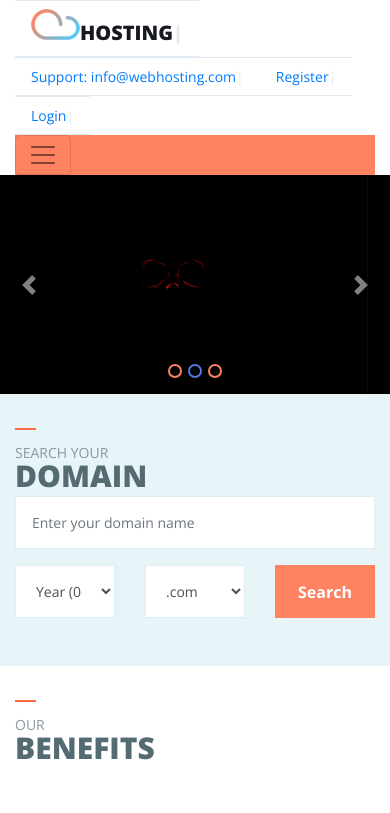
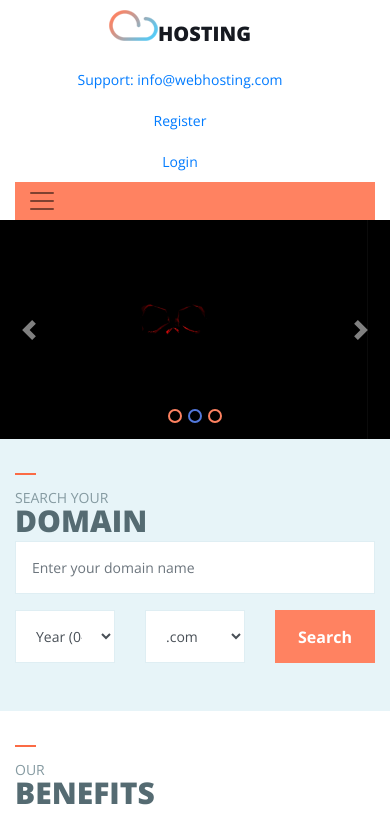
Before and after one commit to Jonk46/itstep-project, a plain HTML site: page index.html in a window 390 px wide. Shown: the top 813 px of the page. Drawn offline with nearby package versions, Linux system fonts and the light colour scheme.

Commit message:
change-3

```diff
--- a/css/mobile.css
+++ b/css/mobile.css
@@ -12,6 +12,16 @@
 
 @media (max-width: 991px) {}
 
-@media (max-width: 767px) {}
+@media (max-width: 767px) {
+  .top-navigation {
+    flex-direction: column;
+  }
+  .top-navigation .nav-item {
+    border: none;
+  }
+  .nav-item-logo {
+    margin: 0 auto;
+  }
+}
 
 @media (max-width: 575px) {}
--- a/css/style.css
+++ b/css/style.css
@@ -12,6 +12,15 @@ img {
 
 /* MAIN-SLIDER start */
 
+.navbar-light .navbar-toggler {
+  border: none;
+  outline: none;
+}
+
+.top-navigation .nav-link {
+  padding: 10px 0;
+}
+
 .top-navigation .nav-item {
   border-top: 1px solid #e1e9f2;
   border-bottom: 1px solid #e1e9f2;
@@ -20,8 +29,21 @@ img {
 .top-navigation .nav-link::after {
   content: '|';
   color: #e1e9f2;
-  ;
+  margin: 0 15px;
 }
+
+
+
+.top-navigation .nav-link:last-child:after {
+  content: "";
+}
+
+/* .top-navigation .nav-link:not(:last-child) {
+	content: "";
+	margin: 0px;
+} */
+
+
 
 /* Забрати в першого і останнього елемента псевдо елемент */
 
@@ -197,12 +219,19 @@ button.btn-hosting {
 
 /* section OUR-FEATURES start */
 
+.list-group-item {
+  padding: .75rem 0.25rem;
+}
+
 .list-group-features .list-group-item {
   border: none;
 }
 
 .list-group-features .list-group-item::before {
-  content: '/';
+  content: "\f105";
+  font-family: "FontAwesome";
+  color: #4c515b;
+  padding-right: 10px;
 }
 
 .btn-view-all {
--- a/index.html
+++ b/index.html
@@ -16,7 +16,7 @@
   <section>
     <div class="container">
       <ul class="nav top-navigation align-items-center">
-        <li class="nav-item mr-auto">
+        <li class="nav-item nav-item-logo mr-auto">
           <a class="nav-link link-logo" href="#">Hosting</a>
         </li>
         <li class="nav-item">
@@ -112,7 +112,7 @@
           <select class="form-control form-control-lg">
             <option>Year (0-1 year)</option>
             <option>Year (1-3 year)</option>
-            <option>LYear (3-5 year)</option>
+            <option>Year (3-5 year)</option>
           </select>
         </div>
         <div class="col">
```
